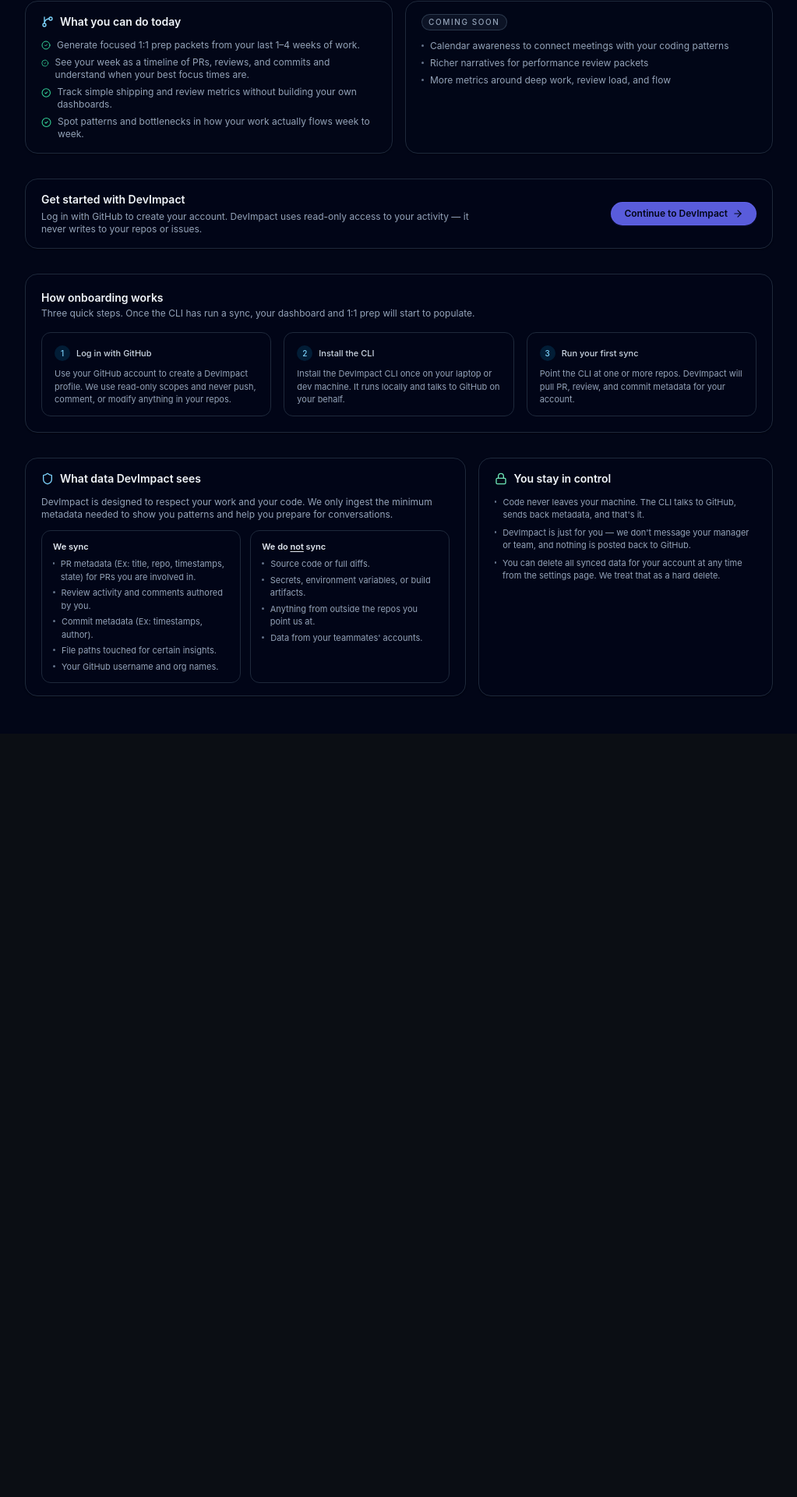
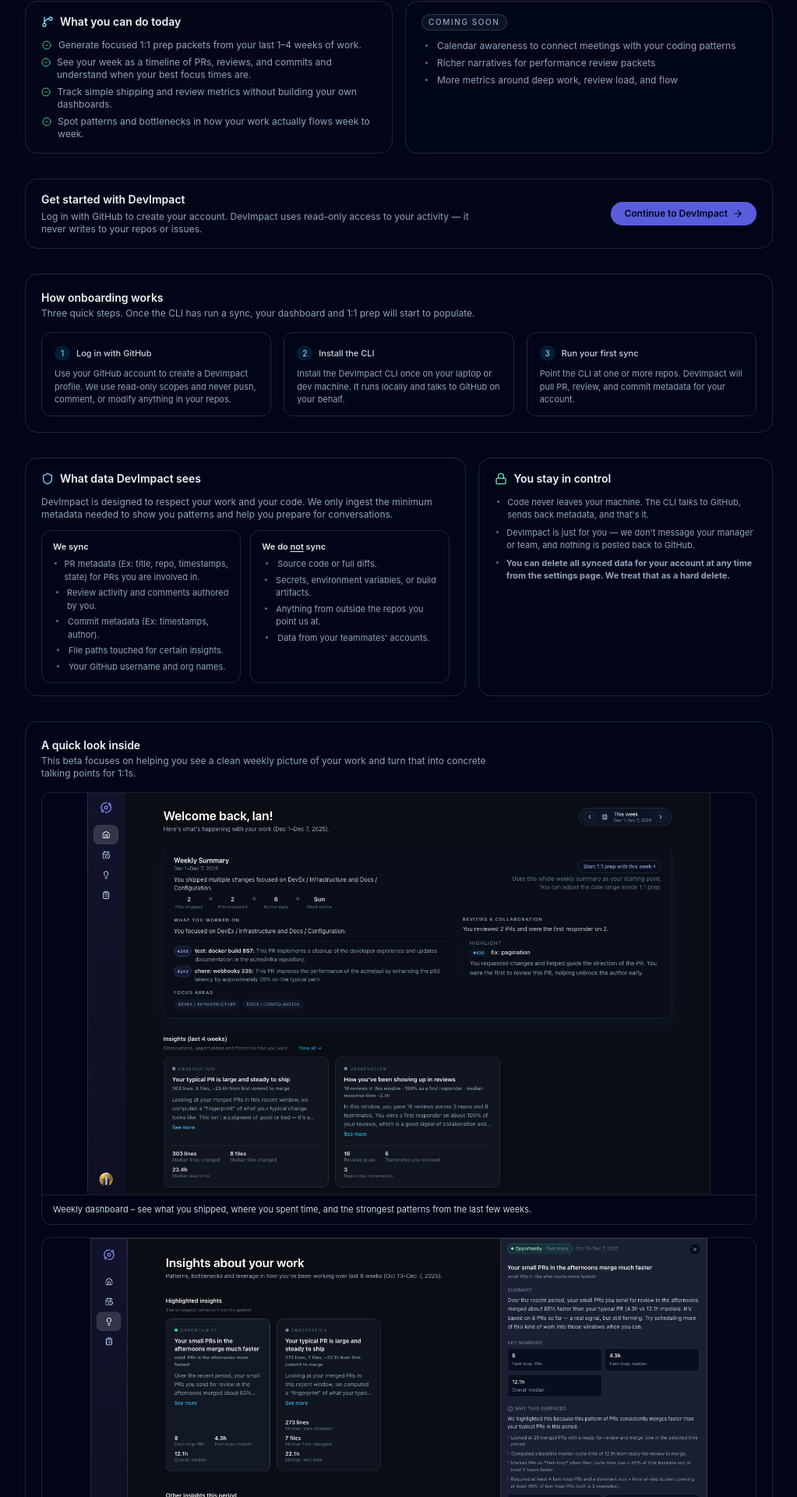
Before and after one commit to devimpact-app/devimpact, a Next.js app: page /welcome in a window 1280 px wide. Shown: the part 229-2149 px from the top of the page at 78% size, without its empty margins (128-1151 px from the left). Before the commit the page ends 1170 px from the top, so only its background shows below. Built offline with nearby package versions, Linux system fonts and the light colour scheme; no server answers.

Commit message:
Progress

```diff
--- a/app/(app)/insights/InsightsClient.tsx
+++ b/app/(app)/insights/InsightsClient.tsx
@@ -33,8 +33,8 @@
     windowWeeks: numWeeks,
   });
 
-  const highlightedInsights = insights.slice(0, 2);
-  const libraryInsights = insights.slice(2);
+  const highlightedInsights = insights.slice(0, 3);
+  const libraryInsights = insights.slice(3);
 
   const handleClickMetric = (result: TTimeseriesResult) => {
     setSelectedMetric({
--- a/app/(auth)/welcome/page.tsx
+++ b/app/(auth)/welcome/page.tsx
@@ -9,12 +9,21 @@
 } from 'lucide-react';
 import Link from 'next/link';
 import { redirect } from 'next/navigation';
+import Image from 'next/image';
 
-const BulletPoint = ({ children }: { children: string }) => {
+const BulletPoint = ({
+  children,
+  bold,
+}: {
+  children: string;
+  bold?: boolean;
+}) => {
   return (
     <li className="flex items-start gap-2">
-      <span className="mt-[6px] h-[3px] w-[3px] rounded-full bg-slate-500" />
-      <span>{children}</span>
+      <span className="flex h-3 w-3 items-start justify-center pt-[6px]">
+        <span className="h-[3px] w-[3px] rounded-full bg-slate-500" />
+      </span>
+      <span className={bold ? `font-bold` : ''}>{children}</span>
     </li>
   );
 };
@@ -58,34 +67,19 @@
               </h2>
             </div>
             <ul className="space-y-1.5 text-xs text-slate-400">
-              <li className="flex items-start gap-2">
-                <CheckCircle2 className="mt-[2px] h-3 w-3 text-emerald-400" />
-                <span>
-                  Generate focused 1:1 prep packets from your last 1–4 weeks of
-                  work.
-                </span>
-              </li>
-              <li className="flex items-start gap-2">
-                <CheckCircle2 className="mt-[2px] h-3.5 w-3.5 text-emerald-400" />
-                <span>
-                  See your week as a timeline of PRs, reviews, and commits and
-                  understand when your best focus times are.
-                </span>
-              </li>
-              <li className="flex items-start gap-2">
-                <CheckCircle2 className="mt-[2px] h-3.5 w-3.5 text-emerald-400" />
-                <span>
-                  Track simple shipping and review metrics without building your
-                  own dashboards.
-                </span>
-              </li>
-              <li className="flex items-start gap-2">
-                <CheckCircle2 className="mt-[2px] h-3.5 w-3.5 text-emerald-400" />
-                <span>
-                  Spot patterns and bottlenecks in how your work actually flows
-                  week to week.
-                </span>
-              </li>
+              {[
+                'Generate focused 1:1 prep packets from your last 1–4 weeks of work.',
+                'See your week as a timeline of PRs, reviews, and commits and understand when your best focus times are.',
+                'Track simple shipping and review metrics without building your own dashboards.',
+                'Spot patterns and bottlenecks in how your work actually flows week to week.',
+              ].map((text, i) => (
+                <li key={i} className="flex items-start gap-2">
+                  <span className="flex h-3.5 w-3.5 items-start justify-center pt-[2px]">
+                    <CheckCircle2 className="h-3 w-3 text-emerald-400" />
+                  </span>
+                  <span>{text}</span>
+                </li>
+              ))}
             </ul>
           </div>
 
@@ -213,7 +207,7 @@
                 <h3 className="text-[11px] font-semibold text-slate-200">
                   We sync
                 </h3>
-                <ul className="space-y-1 text-[11px] text-slate-400">
+                <ul className="space-y-1 text-[11px] text-slate-400 list-none pl-0 m-0">
                   <BulletPoint>
                     PR metadata (Ex: title, repo, timestamps, state) for PRs you
                     are involved in.
@@ -268,13 +262,68 @@
                 DevImpact is just for you — we don&apos;t message your manager
                 or team, and nothing is posted back to GitHub.
               </BulletPoint>
-              <BulletPoint>
+              <BulletPoint bold>
                 You can delete all synced data for your account at any time from
                 the settings page. We treat that as a hard delete.
               </BulletPoint>
             </ul>
           </div>
         </section>
+
+        {/* Product preview */}
+        <section className="rounded-2xl border border-slate-800 bg-slate-950/80 px-5 py-5 shadow-sm shadow-black/40 space-y-4">
+          <div className="flex items-center justify-between gap-4">
+            <div>
+              <h2 className="text-sm font-semibold text-slate-100">
+                A quick look inside
+              </h2>
+              <p className="mt-0.5 text-xs text-slate-400 max-w-xl">
+                This beta focuses on helping you see a clean weekly picture of
+                your work and turn that into concrete talking points for 1:1s.
+              </p>
+            </div>
+          </div>
+
+          <div className="grid gap-4">
+            <figure className="group rounded-xl border border-slate-800/80 bg-slate-950/80 overflow-hidden shadow-sm shadow-black/40">
+              <div className="relative aspect-[16/9]">
+                <Image
+                  src="/images/beta/dashboard.png"
+                  alt="DevImpact weekly dashboard with summary, insights, and recent activity."
+                  fill
+                  className="object-contain transition-transform duration-300 group-hover:scale-[1.02]"
+                  sizes="(min-width: 1024px) 50vw, 100vw"
+                  priority
+                />
+              </div>
+              <figcaption className="border-t border-slate-800/80 px-3.5 py-2.5">
+                <p className="text-[11px] text-slate-300">
+                  Weekly dashboard – see what you shipped, where you spent time,
+                  and the strongest patterns from the last few weeks.
+                </p>
+              </figcaption>
+            </figure>
+
+            <figure className="group rounded-xl border border-slate-800/80 bg-slate-950/80 overflow-hidden shadow-sm shadow-black/40">
+              <div className="relative aspect-[16/9]">
+                <Image
+                  src="/images/beta/insight-panel.png"
+                  alt="DevImpact insights page"
+                  fill
+                  className="object-contain transition-transform duration-300 group-hover:scale-[1.02]"
+                  sizes="(min-width: 1024px) 50vw, 100vw"
+                />
+              </div>
+              <figcaption className="border-t border-slate-800/80 px-3.5 py-2.5">
+                <p className="text-[11px] text-slate-300">
+                  Insights — explore review dynamics, shipping habits, and
+                  friction patterns. Selecting an insight opens a deeper view
+                  with supporting examples.
+                </p>
+              </figcaption>
+            </figure>
+          </div>
+        </section>
       </div>
     </main>
   );
```
Also changed, not shown: lib/integrations/github/sync/persist-bundle.ts (+35 -34 lines), public/images/beta/dashboard.png (added), public/images/beta/insight-panel.png (added).
